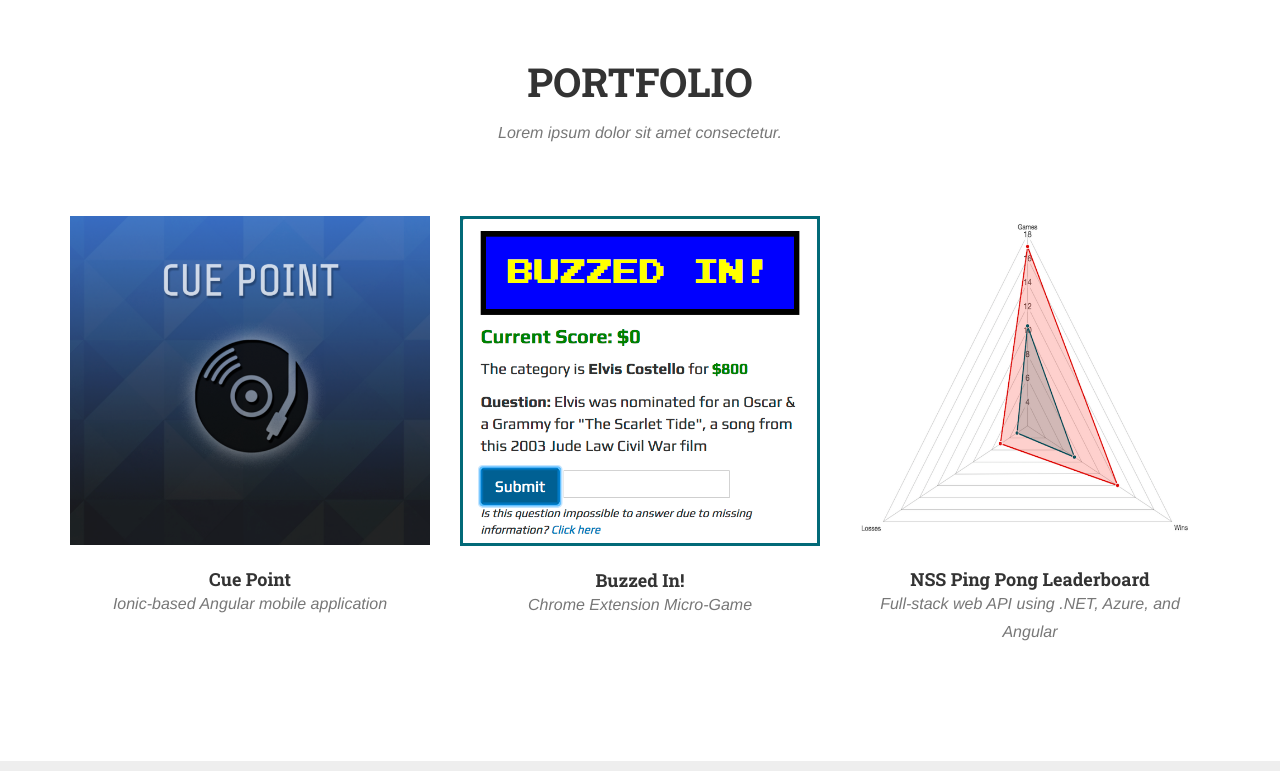
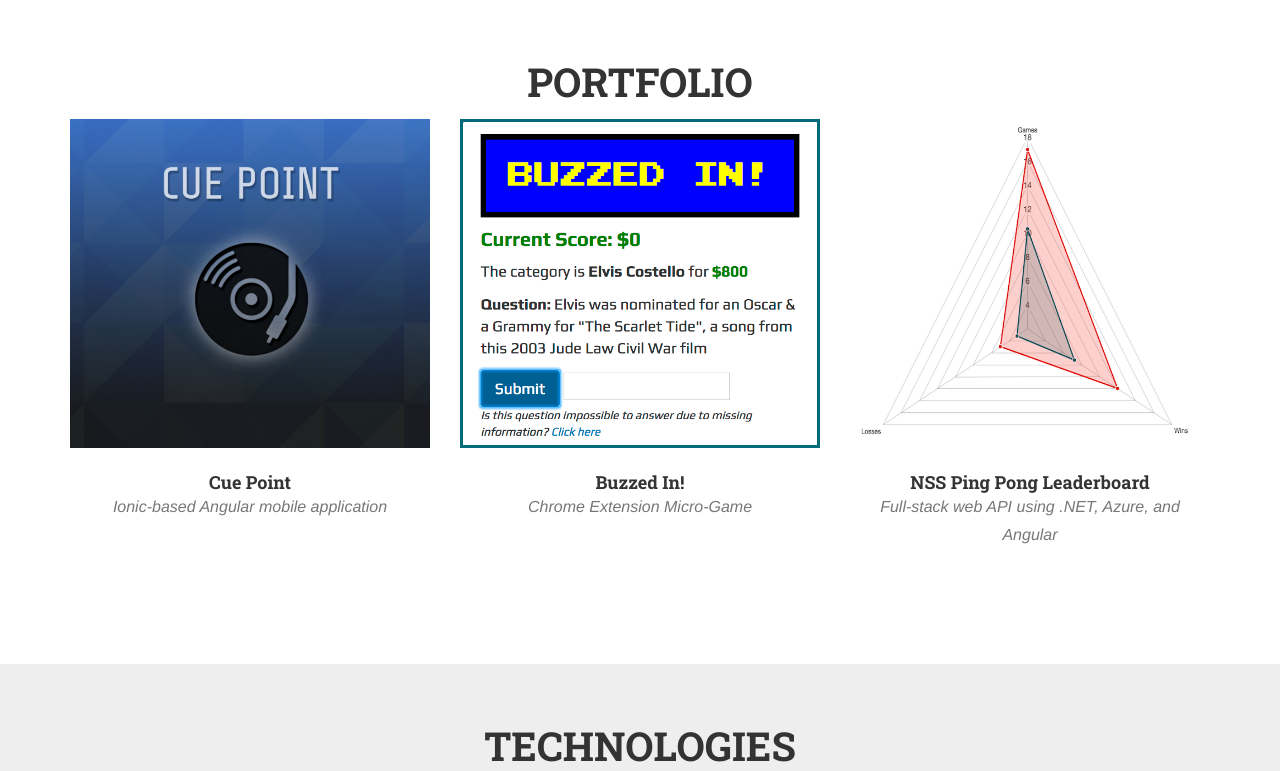
Before and after one commit to caseywreed/caseywreed.github.io, a website: page index.html in a window 1280 px wide. Shown: the part 2040-2811 px from the top of the page. Drawn offline with nearby package versions, Linux system fonts and the light colour scheme; a web font is replaced by a local one.

Commit message:
Removed Portfolio section Lorem Ipsum for now

```diff
--- a/index.html
+++ b/index.html
@@ -122,7 +122,7 @@
             <div class="row">
                 <div class="col-lg-12 text-center">
                     <h2 class="section-heading">Portfolio</h2>
-                    <h3 class="section-subheading text-muted">Lorem ipsum dolor sit amet consectetur.</h3>
+                    <!--<h3 class="section-subheading text-muted"></h3>-->
                 </div>
             </div>
             <div class="row">
```
